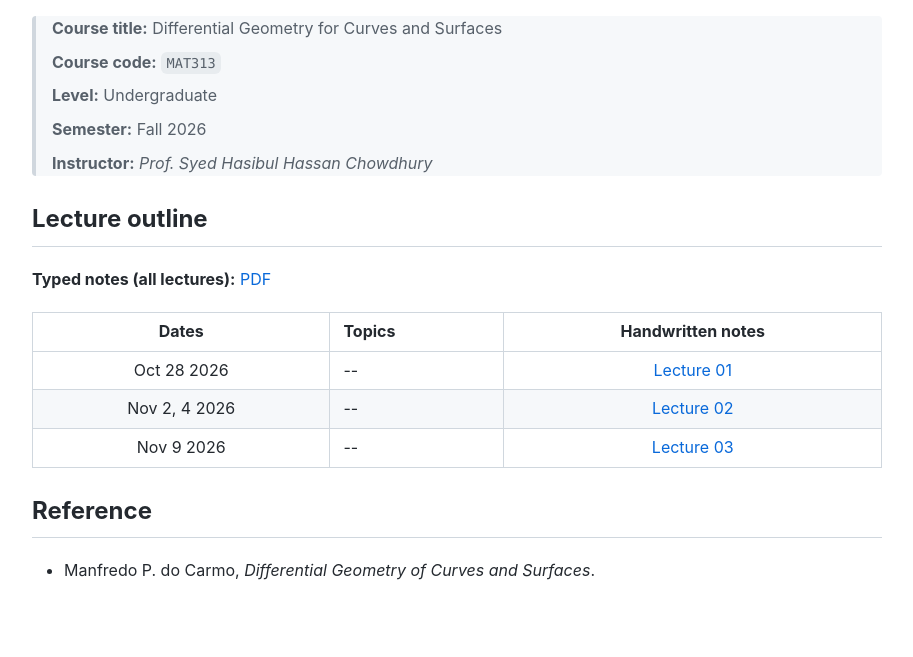
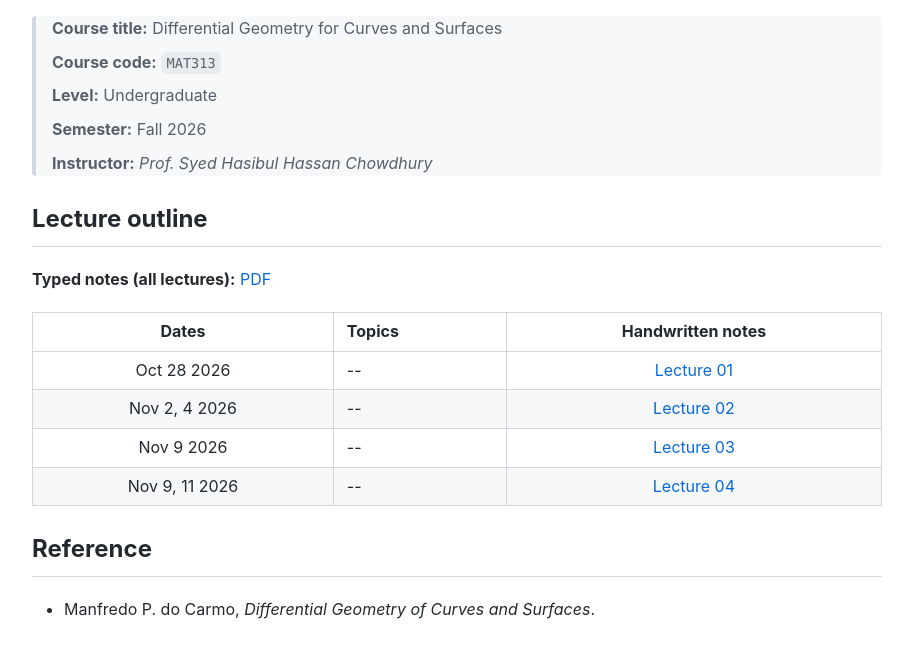
Before and after one commit to KetPsi/MAT313-DG, a plain HTML site: page index.html in a window 1280 px wide. Shown: the part 107-764 px from the top of the page, without its empty margins (183-1096 px from the left). Drawn offline with Linux system fonts and the light colour scheme.

Commit message:
lecture 04 uploaded

```diff
--- a/index.html
+++ b/index.html
@@ -118,6 +118,11 @@
                 <td style="text-align: left;">--</td>
                 <td style="text-align: center;"><a href="handwritten%20notes/MAT313-L03.pdf">Lecture 03</a></td>
             </tr>
+            <tr>
+                <td style="text-align: center;">Nov 9, 11 2026</td>
+                <td style="text-align: left;">--</td>
+                <td style="text-align: center;"><a href="handwritten%20notes/MAT313-L04.pdf">Lecture 04</a></td>
+            </tr>
         </tbody>
     </table>
 
```
Also changed, not shown: 2 other files.
